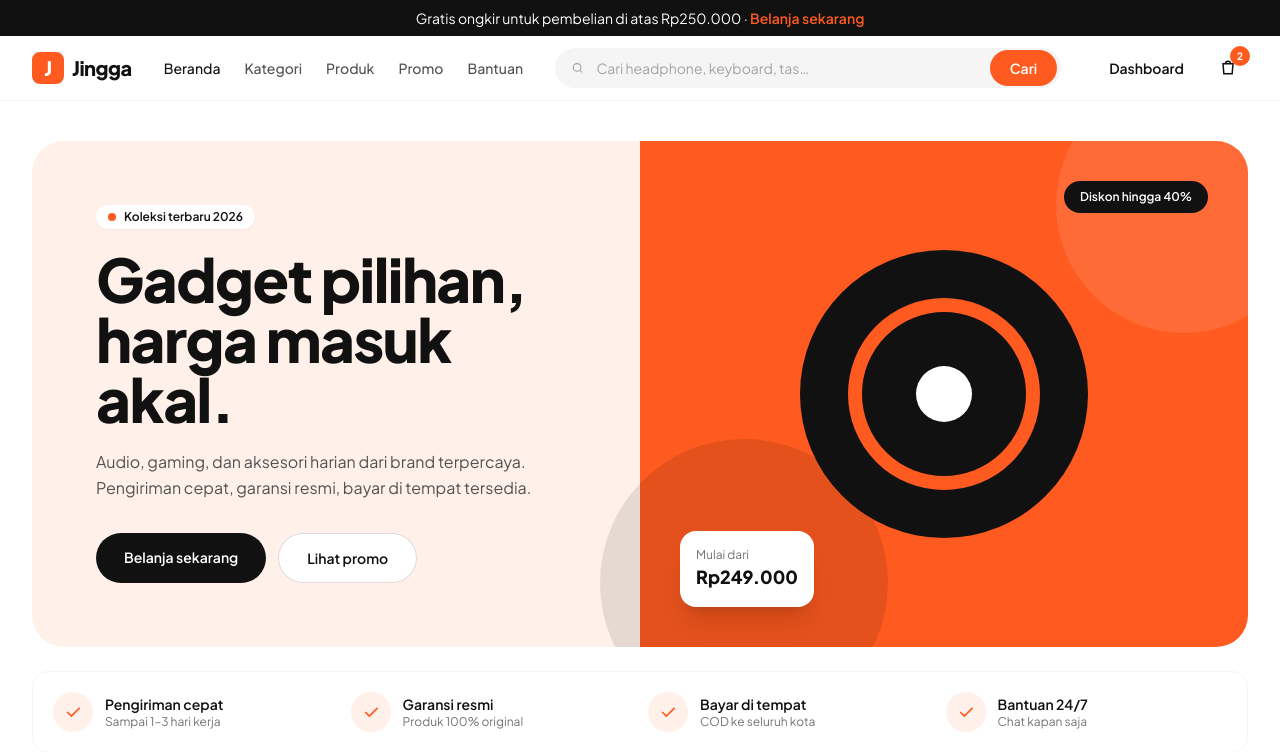
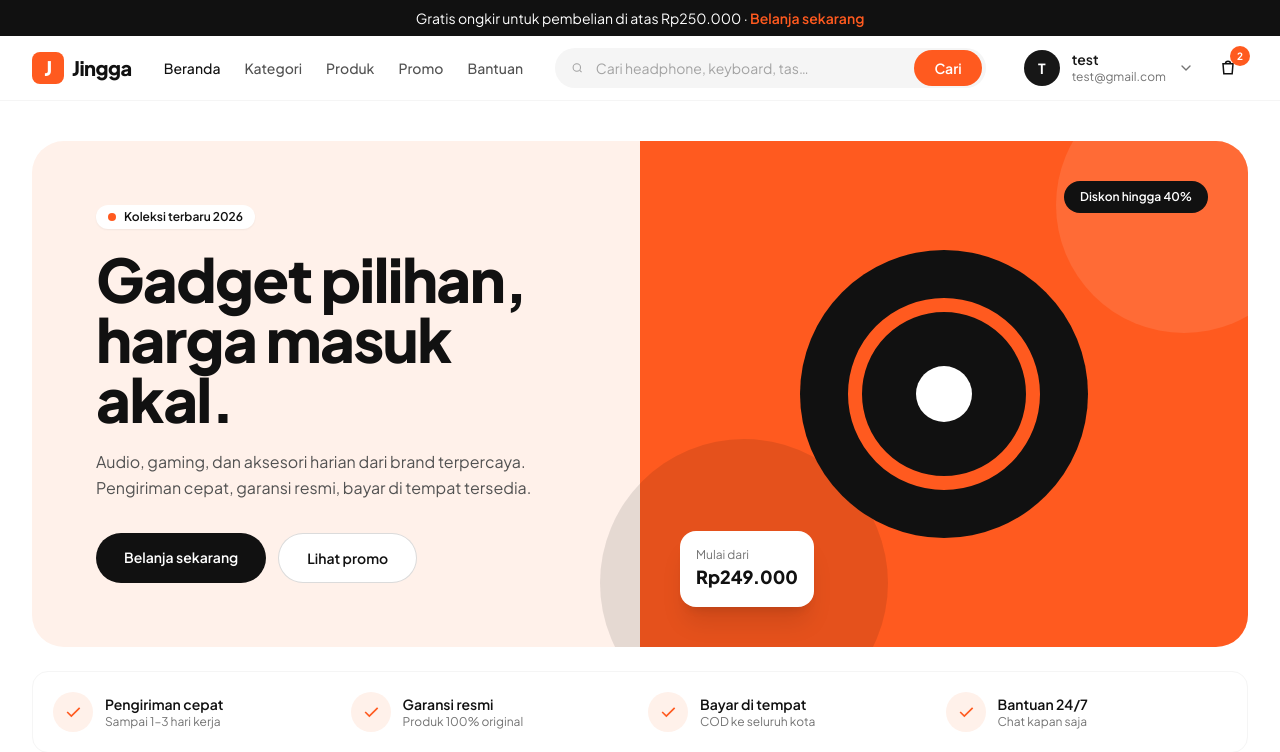
Before and after one commit to AkfalSY/Belajar_Fullstack_Eduwork, a Laravel app: page / in a window 1280 px wide. Shown: the top 752 px of the page. Run offline with Laravel 12, Linux system fonts and the light colour scheme; a user stored in the database is signed in; data comes from the database, SQL or seed files in the repository; grey boxes labelled with a size stand in for pictures from a placeholder-image service; style sheets or scripts are compiled from the project's sources; some libraries are stand-ins or nearby versions.

Commit message:
add backend product & category, adjust login for user & admin

```diff
--- a/app/Http/Controllers/Auth/AuthenticatedSessionController.php
+++ b/app/Http/Controllers/Auth/AuthenticatedSessionController.php
@@ -28,7 +28,11 @@ class AuthenticatedSessionController extends Controller
 
         $request->session()->regenerate();
 
-        return redirect()->intended(route('dashboard.index', absolute: false));
+        if ($request->user()->role === 'admin') {
+            return redirect()->intended(route('dashboard.index', absolute: false));
+        }
+
+        return redirect()->intended('/');
     }
 
     /**
--- a/app/Http/Controllers/Auth/RegisteredUserController.php
+++ b/app/Http/Controllers/Auth/RegisteredUserController.php
@@ -4,7 +4,6 @@ namespace App\Http\Controllers\Auth;
 
 use App\Http\Controllers\Controller;
 use App\Models\User;
-use App\Models\Product;
 use Illuminate\Auth\Events\Registered;
 use Illuminate\Http\RedirectResponse;
 use Illuminate\Http\Request;
@@ -47,6 +46,7 @@ class RegisteredUserController extends Controller
 
         Auth::login($user);
 
-        return redirect()->route('home');
+        return redirect()->intended('/');
+
     }
 }
--- a/app/Http/Controllers/CategoryController.php
+++ b/app/Http/Controllers/CategoryController.php
@@ -3,7 +3,6 @@
 namespace App\Http\Controllers;
 
 use App\Models\CategoryProduct;
-use App\Models\Product;
 use Illuminate\Contracts\View\View;
 use Illuminate\Http\Request;
 use Illuminate\Validation\Rule;
--- a/app/Http/Controllers/ProductController.php
+++ b/app/Http/Controllers/ProductController.php
@@ -16,7 +16,7 @@ class ProductController extends Controller
          $products = Product::with('category')
         ->when($request->q, fn ($query, $search) => $query->where('name', 'like', "%{$search}%"))
         ->orderBy('id')
-        ->paginate(10)
+        ->paginate(4)
         ->withQueryString();
 
     return view('products.index', compact('products'));
--- a/resources/views/components/navbar.blade.php
+++ b/resources/views/components/navbar.blade.php
@@ -34,8 +34,42 @@
                     @if (Route::has('login'))
                         <nav class="flex items-center justify-end gap-4">
                             @auth
-                                <a href="{{ route('dashboard.index') }}"
-                                    class="hidden sm:inline-flex rounded-full px-4 py-2 text-sm font-semibold hover:bg-neutral-100">Dashboard</a>
+                                <x-dropdown align="right" width="48">
+                                    <x-slot name="trigger">
+                                        <button
+                                            class="flex items-center gap-x-3 rounded-xl p-1.5 hover:bg-neutral-100 focus:outline-none">
+                                            <span
+                                                class="grid size-9 place-items-center rounded-full bg-neutral-900 text-sm font-bold text-white">
+                                                {{ strtoupper(substr(Auth::user()->name, 0, 1)) }}
+                                            </span>
+                                            <span class="hidden text-left sm:block">
+                                                <span
+                                                    class="block text-sm font-semibold leading-tight text-neutral-900">{{ Auth::user()->name }}</span>
+                                                <span
+                                                    class="block text-xs text-neutral-500">{{ Auth::user()->email }}</span>
+                                            </span>
+                                            <svg class="hidden size-4 text-neutral-500 sm:block" fill="none"
+                                                viewBox="0 0 24 24" stroke="currentColor" stroke-width="2">
+                                                <path stroke-linecap="round" stroke-linejoin="round"
+                                                    d="m6 9 6 6 6-6" />
+                                            </svg>
+                                        </button>
+                                    </x-slot>
+
+                                    <x-slot name="content">
+                                        @if (Auth::user()->role === 'admin')
+                                            <x-dropdown-link :href="route('dashboard.index')">Dashboard</x-dropdown-link>
+                                        @endif
+                                        <x-dropdown-link :href="route('profile.edit')">Profile</x-dropdown-link>
+                                        <form method="POST" action="{{ route('logout') }}">
+                                            @csrf
+                                            <x-dropdown-link :href="route('logout')"
+                                                onclick="event.preventDefault(); this.closest('form').submit();">
+                                                Log Out
+                                            </x-dropdown-link>
+                                        </form>
+                                    </x-slot>
+                                </x-dropdown>
                             @else
                                 <a href="{{ route('login') }}"
                                     class="hidden sm:inline-flex rounded-full px-4 py-2 text-sm font-semibold hover:bg-neutral-100">Masuk</a>
@@ -81,8 +115,17 @@
                 <a href="#promo" class="block rounded-lg px-3 py-2 hover:bg-neutral-100">Promo</a>
                 @if (Route::has('login'))
                     @auth
-                        <a href="{{ route('dashboard.index') }}"
-                            class="block rounded-lg px-3 py-2 hover:bg-neutral-100">Dashboard</a>
+                        @if (Auth::user()->role === 'admin')
+                            <a href="{{ route('dashboard.index') }}"
+                                class="block rounded-lg px-3 py-2 hover:bg-neutral-100">Dashboard</a>
+                        @endif
+                        <a href="{{ route('profile.edit') }}"
+                            class="block rounded-lg px-3 py-2 hover:bg-neutral-100">Profile</a>
+                        <form method="POST" action="{{ route('logout') }}">
+                            @csrf
+                            <button type="submit"
+                                class="block w-full rounded-lg px-3 py-2 text-left hover:bg-neutral-100">Log Out</button>
+                        </form>
                     @else
                         <a href="{{ route('login') }}" class="block rounded-lg px-3 py-2 hover:bg-neutral-100">Masuk</a>
                         @if (Route::has('register'))
--- a/resources/views/layout.blade.php
+++ b/resources/views/layout.blade.php
@@ -41,6 +41,7 @@
             accent-color: #111;
         }
     </style>
+    @vite(['resources/js/app.js'])
 </head>
 
 <body class="bg-white font-sans text-ink antialiased">
--- a/routes/web.php
+++ b/routes/web.php
@@ -18,12 +18,11 @@ Route::middleware('auth')->group(function () {
 Route::middleware(['auth', 'admin'])->group(function () {
     Route::get('/dashboard', [DashboardController::class, 'index'])->name('dashboard.index');
     Route::resource('dashboard', DashboardController::class);
+    Route::get('/products', [ProductController::class, 'index'])->name('products.index');
+    Route::get('/category', [CategoryController::class, 'index'])->name('category.index');
+    Route::resource('category', CategoryController::class)
+        ->parameters(['category' => 'category'])
+        ->except(['create', 'show', 'edit']);
 });
 
-Route::get('/products', [ProductController::class, 'index'])->name('products.index');
-Route::get('/category', [CategoryController::class, 'index'])->name('category.index');
-Route::resource('category', CategoryController::class)
-    ->parameters(['category' => 'category'])
-    ->except(['create', 'show', 'edit']);
-
 require __DIR__.'/auth.php';
```
Also changed, not shown: database/seeders/UserSeeder.php (+8 -1 lines), tests/Feature/Auth/AuthenticationTest.php (+13 -1 lines).
